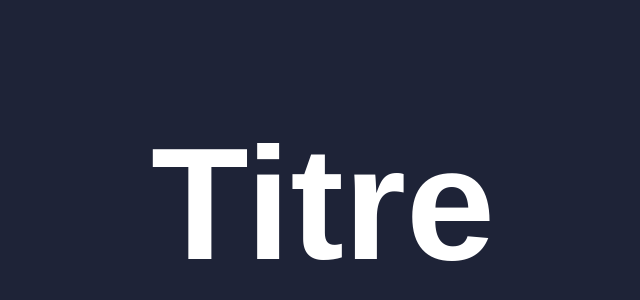
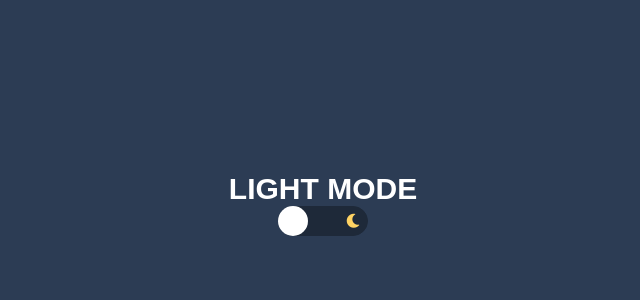
Before and after one commit to Hline2303/DarkMode, a plain HTML site: page index.html in a window 1280 px wide. Shown: the part 196-496 px from the top of the page, without its empty margins (317-957 px from the left). Drawn offline with Linux system fonts and the light colour scheme.

Commit message:
Structure et stylisation du switch

```diff
--- a/index.html
+++ b/index.html
@@ -13,8 +13,10 @@
   </head>
   <body>
     <div class="container">
-      <div class="banniere-titre">
-        <h1>Titre</h1>
+        <h1>LIGHT MODE</h1>
+      <div class="switch">
+          <i class="fas fa-moon"></i>
+        <div class="btn"></div>
       </div>
     </div>
     <script src="script.js"></script>
--- a/style.css
+++ b/style.css
@@ -21,9 +21,36 @@ body {
   justify-content: center;
   flex-direction: column;
   align-items: center;
-  background-color: #1e2337;
+  background-color: #2c3c54;
 }
 
 h1 {
-    font-size: 16rem;
+  font-size: 3rem;
 }
+
+.switch {
+    width: 90px;
+    height: 30px;
+    background-color: #1e2939;
+    border-radius: 15px;
+    position: relative;
+    border: 1px solid #1e2939;
+    padding: 0.7rem;
+}
+
+.btn {
+    width: 30px;
+    height: 30px;
+    border-radius: 50%;
+    background-color: white;
+    position: absolute;
+    top: -1px;
+    left: -1px;
+}
+
+.switch i {
+    position: absolute;
+    color: #ffd363;
+    top: 7px;
+    right: 7px;
+}
```
Also changed, not shown: pseudo-code.txt (added).
